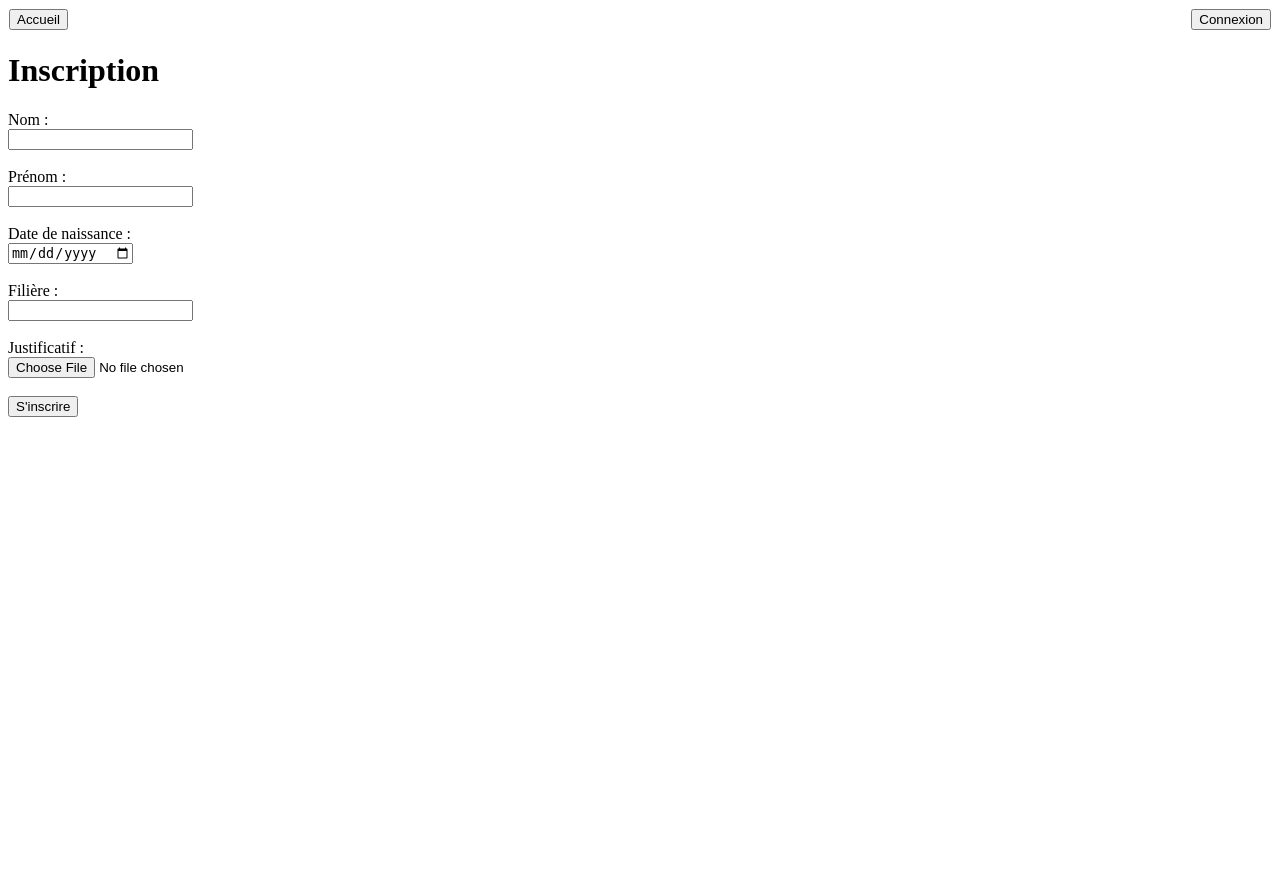
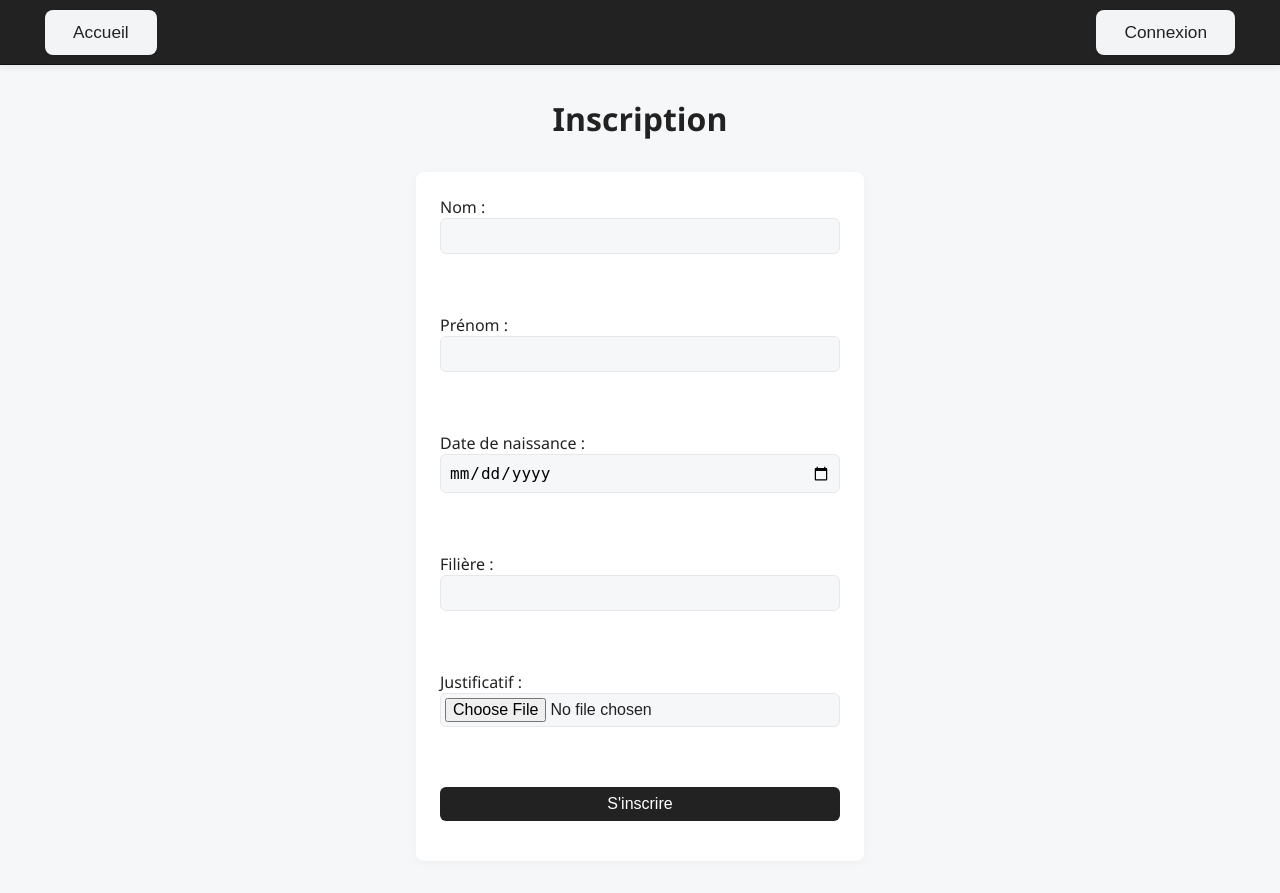
Before and after one commit to tom-dab/projet-workshop, a Flask app: page /register in a window 1280 px wide. Before the commit the page ends 417 px from the top, so only its background shows below. Run offline with Flask 3, Linux system fonts and the light colour scheme.

Commit message:
Ajout du CSS

```diff
--- /dev/null
+++ b/static/style.css
@@ -0,0 +1,113 @@
+body {
+	font-family: 'Segoe UI', Arial, sans-serif;
+	background: #f6f7f9;
+	color: #222;
+	margin: 0;
+	padding: 0;
+}
+
+nav {
+	background: #222;
+	border-bottom: 1px solid #111;
+	margin-bottom: 32px;
+	box-shadow: 0 2px 8px rgba(0,0,0,0.08);
+	min-height: 64px;
+	display: flex;
+	align-items: center;
+	padding: 0 32px;
+}
+
+nav table {
+	width: 100%;
+	height: 64px;
+}
+
+nav button {
+	background: #f3f4f6;
+	color: #222;
+	border: none;
+	padding: 12px 28px;
+	border-radius: 8px;
+	font-size: 1.08rem;
+	cursor: pointer;
+	margin: 0 12px;
+	transition: background 0.2s, color 0.2s;
+	box-shadow: 0 1px 4px rgba(0,0,0,0.07);
+	font-weight: 500;
+}
+nav button:hover {
+	background: #e5e7eb;
+	color: #111;
+}
+
+h1 {
+	font-size: 2rem;
+	font-weight: 600;
+	margin: 24px 0 16px 0;
+	text-align: center;
+}
+
+form {
+	background: #fff;
+	border-radius: 8px;
+	box-shadow: 0 2px 8px rgba(0,0,0,0.04);
+	padding: 24px;
+	max-width: 400px;
+	margin: 32px auto;
+}
+
+input, textarea, select, button[type="submit"] {
+	display: block;
+	width: 100%;
+	margin-bottom: 16px;
+	padding: 8px;
+	border: 1px solid #e5e7eb;
+	border-radius: 6px;
+	font-size: 1rem;
+	background: #f6f7f9;
+	box-sizing: border-box;
+}
+
+input[type="file"] {
+	padding: 4px;
+}
+
+button[type="submit"] {
+	background: #222;
+	color: #fff;
+	border: none;
+	cursor: pointer;
+	transition: background 0.2s;
+}
+button[type="submit"]:hover {
+	background: #444;
+}
+
+#cartes-list > div {
+	background: #fff;
+	border-radius: 8px;
+	box-shadow: 0 2px 8px rgba(0,0,0,0.04);
+	border: 1px solid #e5e7eb;
+	padding: 18px;
+	margin-bottom: 18px;
+}
+
+#cartes-list button {
+	background: #e5e7eb;
+	border: none;
+	padding: 8px 16px;
+	border-radius: 6px;
+	font-size: 1rem;
+	cursor: pointer;
+	margin-right: 8px;
+	transition: background 0.2s;
+}
+#cartes-list button:hover {
+	background: #d1d5db;
+}
+
+img {
+	border-radius: 6px;
+	box-shadow: 0 1px 4px rgba(0,0,0,0.07);
+	margin-top: 8px;
+}
--- a/templates/admin.html
+++ b/templates/admin.html
@@ -4,6 +4,7 @@
     <meta charset="UTF-8">
     <meta name="viewport" content="width=device-width, initial-scale=1.0">
     <title>Validation des cartes étudiantes</title>
+    <link rel="stylesheet" href="{{ url_for('static', filename='style.css') }}">
 </head>
 <body>
     <nav>
@@ -22,7 +23,7 @@
     <p>Liste des justificatifs à valider :</p>
     <div id="cartes-list">
         <!-- Exemple d'affichage d'une carte étudiante à valider -->
-        <div style="border:1px solid #000; padding:10px; margin-bottom:10px;">
+        <div>
             <p><strong>Nom :</strong> Dupont</p>
             <p><strong>Prénom :</strong> Alice</p>
             <p><strong>Filière :</strong> Informatique</p>
@@ -33,7 +34,7 @@
             <button>Refuser</button>
         </div>
         <!-- Deuxième exemple -->
-        <div style="border:1px solid #000; padding:10px; margin-bottom:10px;">
+        <div>
             <p><strong>Nom :</strong> Martin</p>
             <p><strong>Prénom :</strong> Lucas</p>
             <p><strong>Filière :</strong> Gestion</p>
--- a/templates/home.html
+++ b/templates/home.html
@@ -4,6 +4,7 @@
     <meta charset="UTF-8">
     <meta name="viewport" content="width=device-width, initial-scale=1.0">
     <title>Accueil</title>
+    <link rel="stylesheet" href="{{ url_for('static', filename='style.css') }}">
 </head>
 <body>
     <nav>
--- a/templates/login.html
+++ b/templates/login.html
@@ -4,6 +4,7 @@
     <meta charset="UTF-8">
     <meta name="viewport" content="width=device-width, initial-scale=1.0">
     <title>Connexion</title>
+    <link rel="stylesheet" href="{{ url_for('static', filename='style.css') }}">
 </head>
 <body>
     <nav>
--- a/templates/register.html
+++ b/templates/register.html
@@ -4,6 +4,7 @@
     <meta charset="UTF-8">
     <meta name="viewport" content="width=device-width, initial-scale=1.0">
     <title>Inscription</title>
+    <link rel="stylesheet" href="{{ url_for('static', filename='style.css') }}">
 </head>
 <body>
     <nav>
--- a/views.py
+++ b/views.py
@@ -22,7 +22,6 @@ def register():
 def chat():
     return render_template('chat.html')
 
-
 @views.route('/admin')
 def admin():
     return render_template('admin.html')
```
